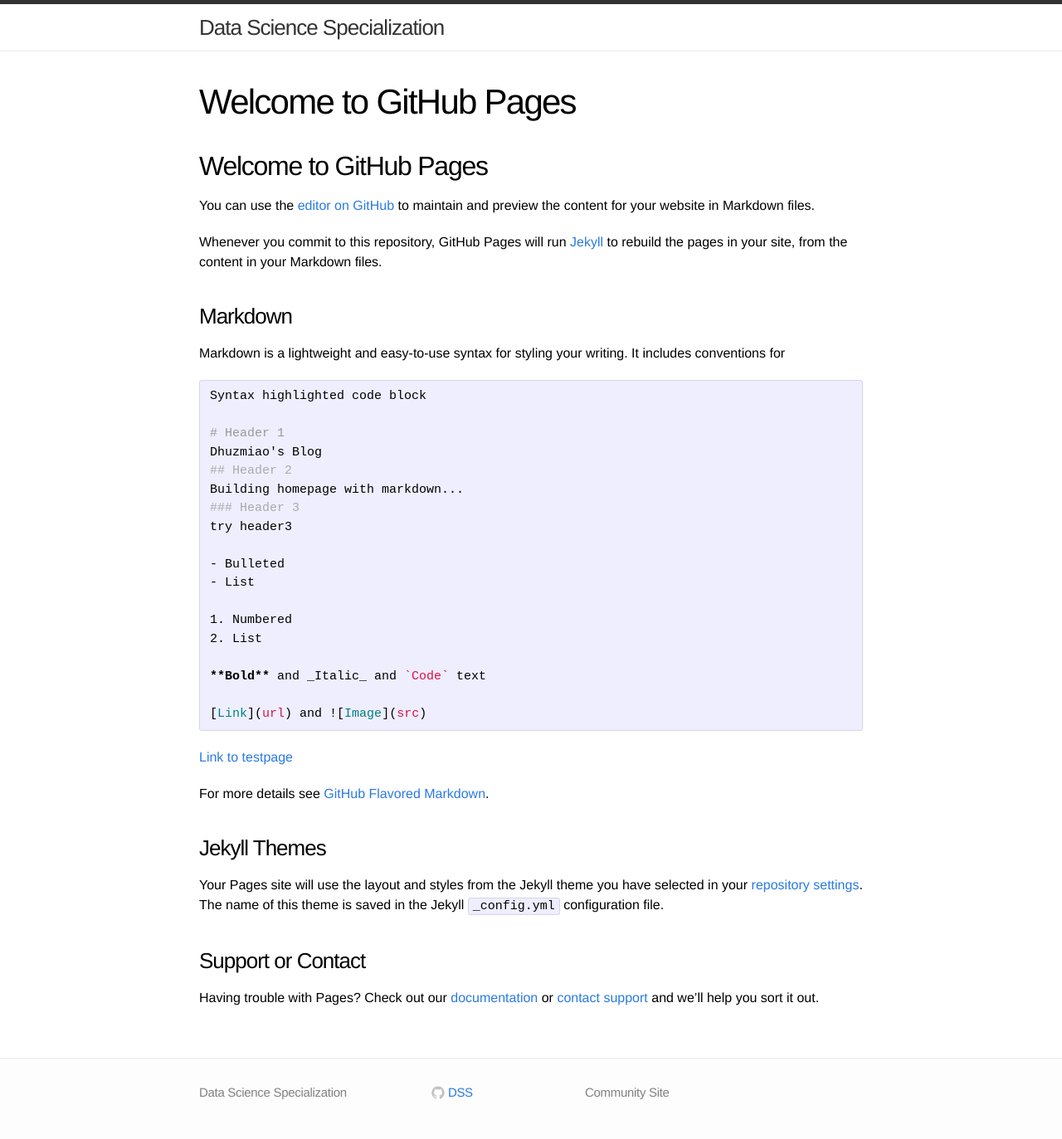
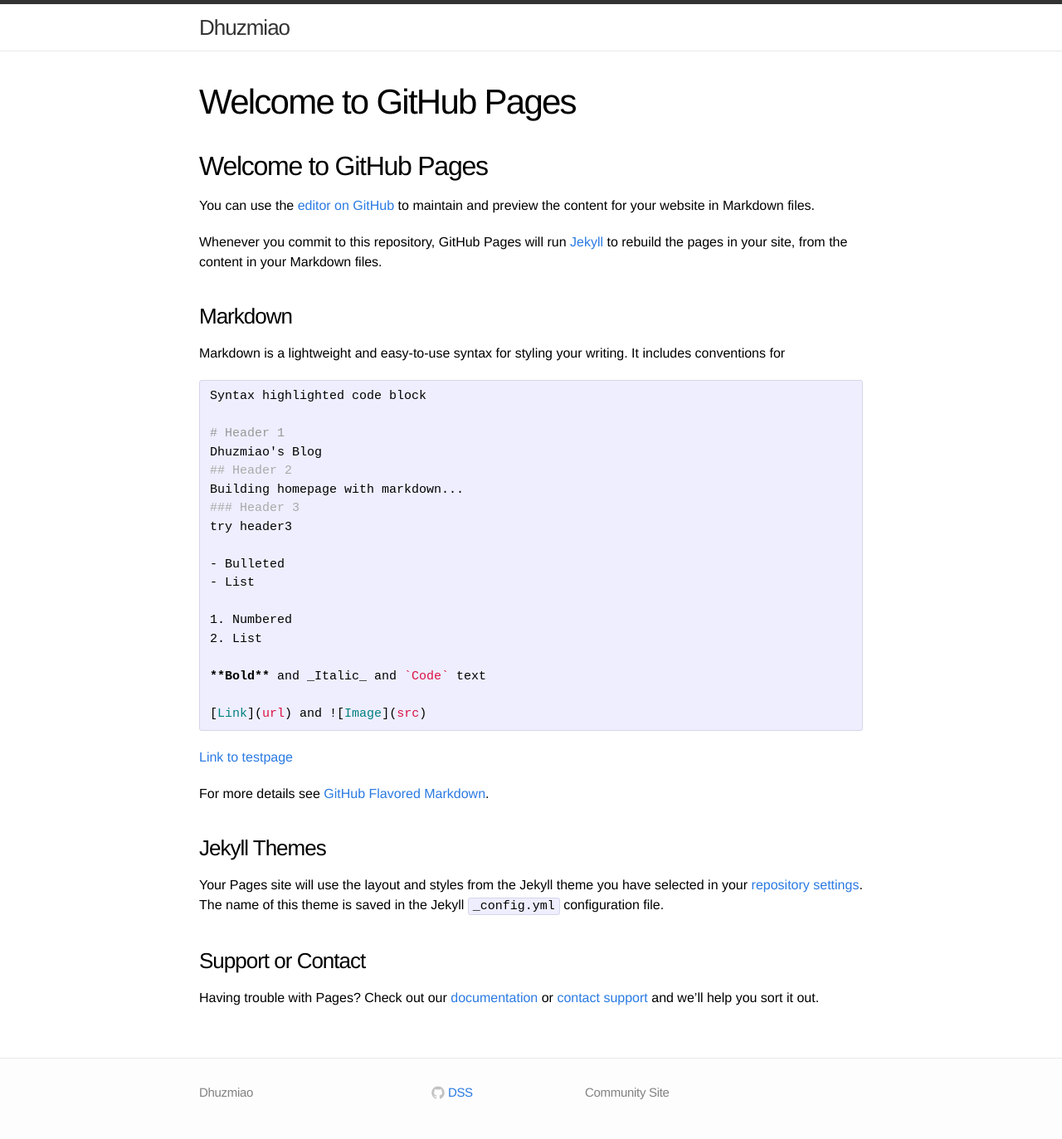
Before and after one commit to dhuzmiao/dhuzmiao.github.com, a Jekyll site: the page built from index.md, in a window 1280 px wide. Shown: the whole page at 83% size. Built offline with Jekyll 4.4.1, drawn with Linux system fonts in a browser that asks for light colours; our own code applies the rules of GitHub Pages for plain Markdown files.

Commit message:
change config.yml

```diff
--- a/_config.yml
+++ b/_config.yml
@@ -1,11 +1,11 @@
 # Site settings
-title: Data Science Specialization
+title: Dhuzmiao
 email:
 description: Community Site
 baseurl:
 url:
 twitter_username:
-github_username:  DataScienceSpecialization
+github_username:  Dhuzmiao
 
 # Build settings
 markdown: kramdown
```
